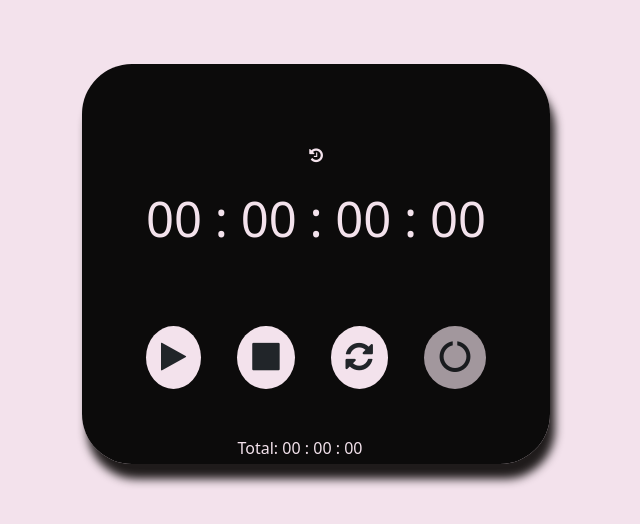
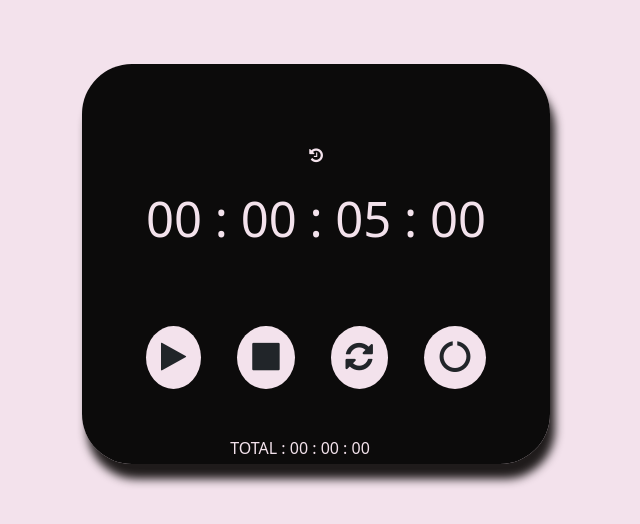
Before and after one commit to vinita2000/JS-Tasks, a plain HTML site: page stopWatch/index.html in a window 1280 px wide. Shown: the whole page, without its empty margins (324-964 px from the left). Drawn offline with nearby package versions, Linux system fonts and the light colour scheme.

Commit message:
run time on every refresh and page reopen done

```diff
--- a/stopWatch/index.html
+++ b/stopWatch/index.html
@@ -31,7 +31,7 @@
             <button id="laps" class="btn" title="LAP"><i class="fa fa-circle-o-notch fa-2x" aria-hidden="true"></i></button>
         </div>
         <div class="laps">
-            <h6 id="totalLaps">Total: 00 : 00 : 00  </h6>
+            <h6 id="totalLaps">TOTAL : 00 : 00 : 00  </h6>
             <ul class="lapList" id="lapList">
                 <!---laps will be rendered here-->
             </ul>
--- a/stopWatch/scripts/app.js
+++ b/stopWatch/scripts/app.js
@@ -215,6 +215,7 @@ addToSessionStorage();
 //initialize history array in local storage
 initializeHistArr();
 addToHistory();
+startTimerHandler();
 //adding event listeners
 startTimer.addEventListener('click', startTimerHandler);//also change the button icon to pause
 stopTimer.addEventListener('click', stopTimerHandler);
```
